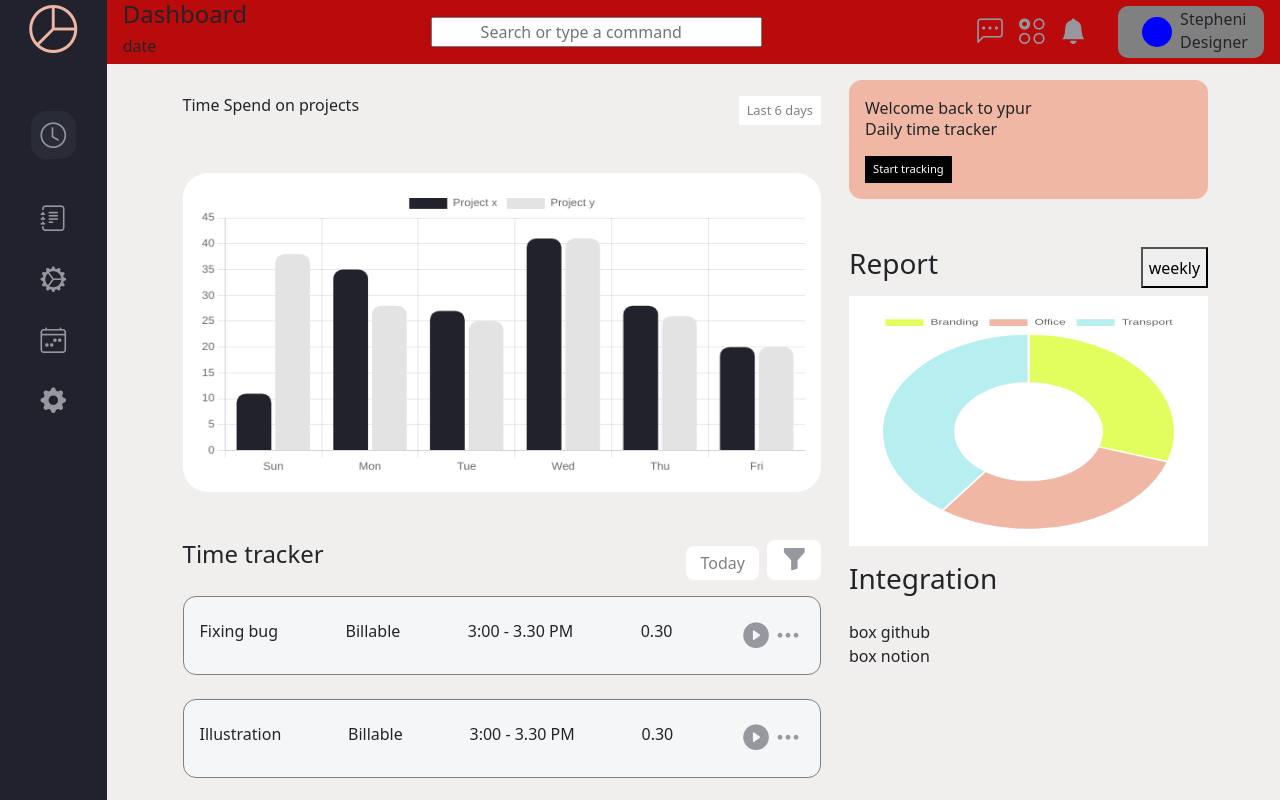
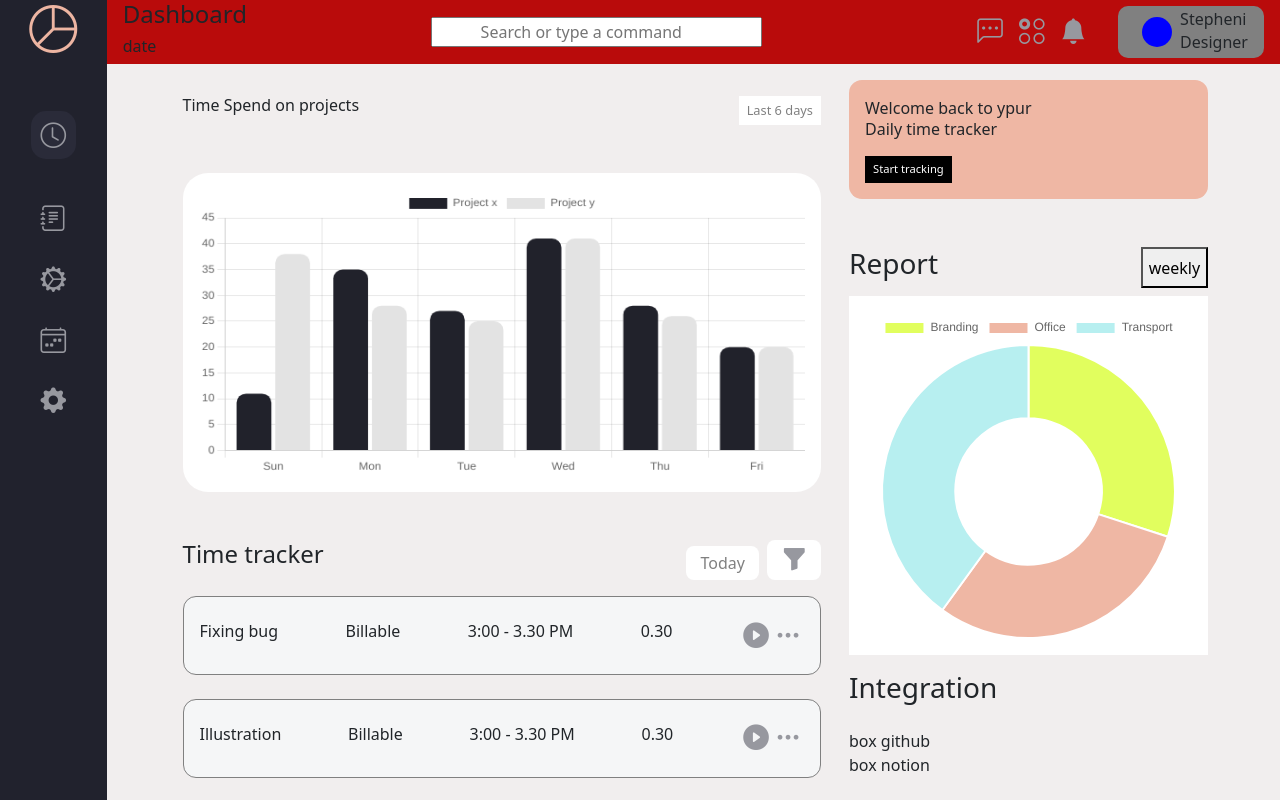
Before and after one commit to dona70909/react-tests, a React (Create React App) app: page / in a window 1280 px wide. Shown: the top 800 px of the page. Built offline with nearby package versions, Linux system fonts and the light colour scheme.

Commit message:
try scale

```diff
--- a/src/components/main/Main.jsx
+++ b/src/components/main/Main.jsx
@@ -42,8 +42,17 @@ const pie = {
             'rgb(239, 183, 164)',
             'rgb(183, 239, 240)',
         ],
-        border:'none'
+        border:'none',
+
     }],
+
+    scale: [
+
+        {
+            scale:.5,
+            type:'tick'
+        }
+    ]
 }
 
 
--- a/src/components/main/css/main.css
+++ b/src/components/main/css/main.css
@@ -98,5 +98,5 @@ tr > td {
 
     background-color: white;
     padding: 1rem;
-    height: 250px;
+
 }
```
